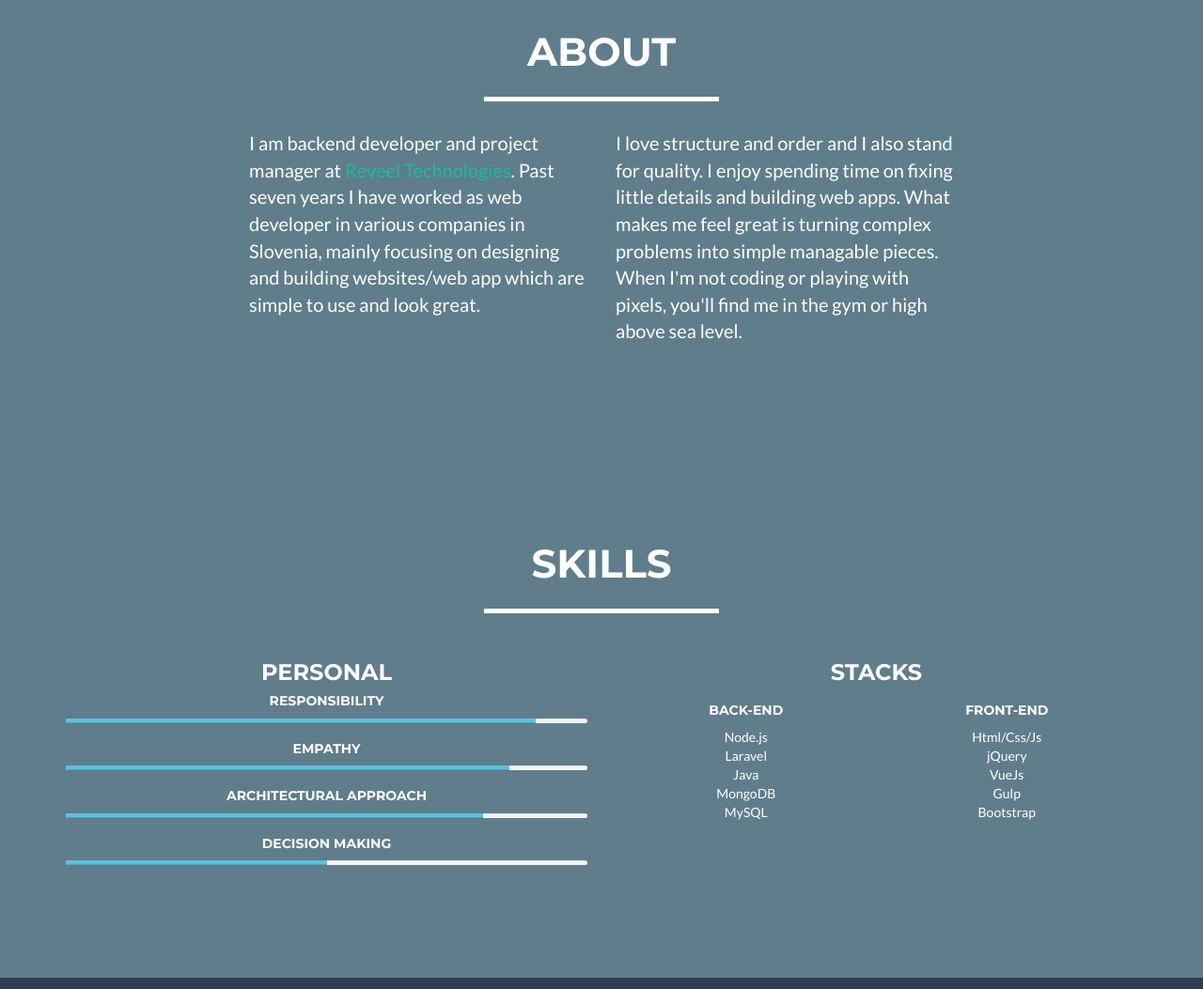
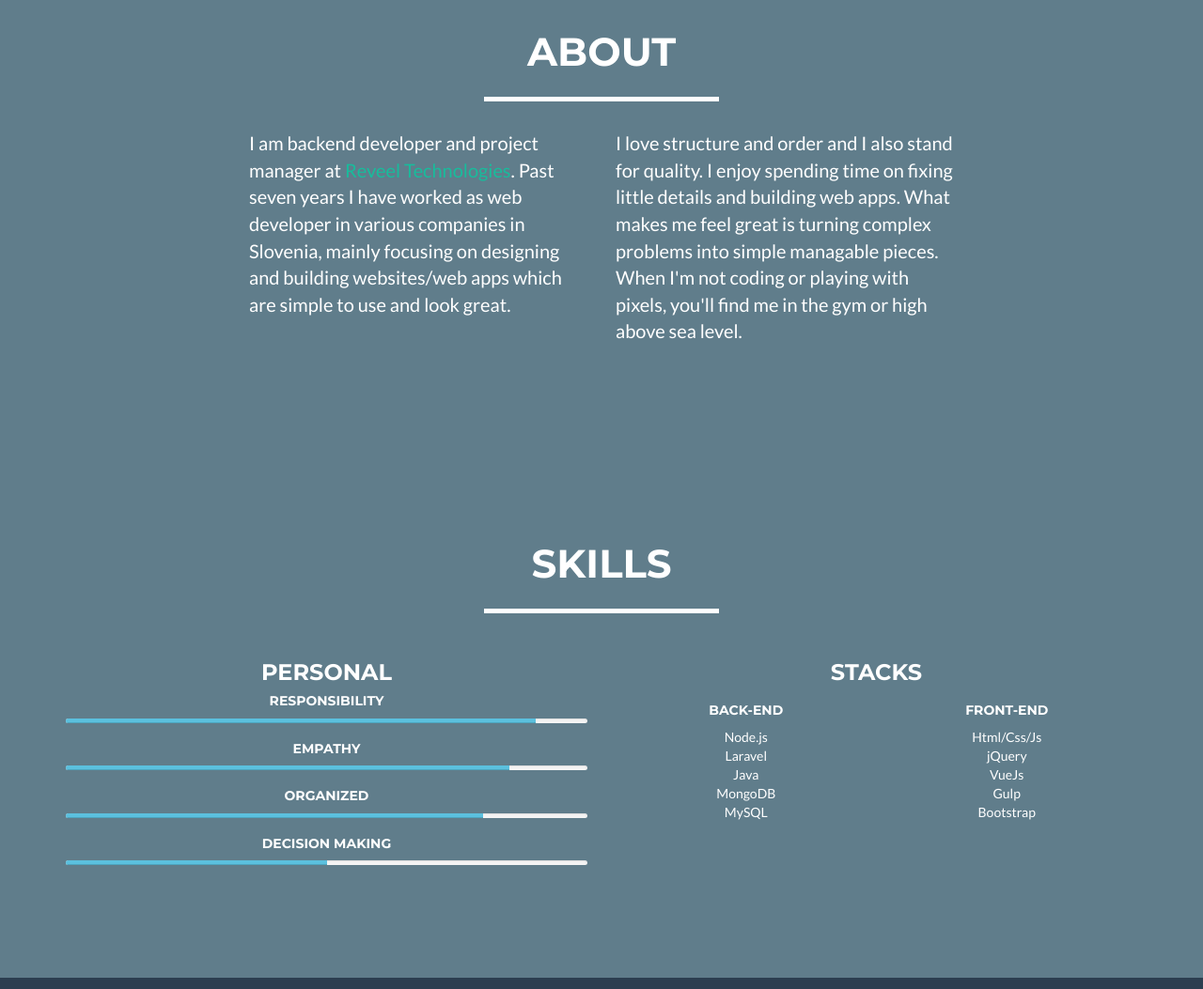
Before and after one commit to mitjarogl/website, a website: page index.html in a window 1280 px wide. Shown: the part 880-1933 px from the top of the page at 94% size. Drawn offline with nearby package versions, Linux system fonts and the light colour scheme.

Commit message:
Minor fix

```diff
--- a/index.html
+++ b/index.html
@@ -100,7 +100,7 @@
             <div class="row">
                 <div class="col-lg-4 col-lg-offset-2">
                     <p>I am backend developer and project manager at <a href="https:reveel.it">Reveel Technologies</a>. Past seven years I have worked as web
-developer in various companies in Slovenia, mainly focusing on designing and building websites/web app which are simple to use and look great.
+developer in various companies in Slovenia, mainly focusing on designing and building websites/web apps which are simple to use and look great.
 </p>
                 </div>
                 <div class="col-lg-4">
@@ -131,7 +131,7 @@ developer in various companies in Slovenia, mainly focusing on designing and bui
 							  <div class="progress-bar progress-bar-info" role="progressbar" aria-valuenow="85" aria-valuemin="0" aria-valuemax="100" style="width: 85%">
 							  </div>
 							</div>
-						<h5>Architectural approach</h5>
+						<h5>Organized</h5>
 						<div class="progress" style="height:5px">
 						  <div class="progress-bar progress-bar-info" role="progressbar" aria-valuenow="80" aria-valuemin="0" aria-valuemax="100" style="width: 80%">
 						  </div>
```
